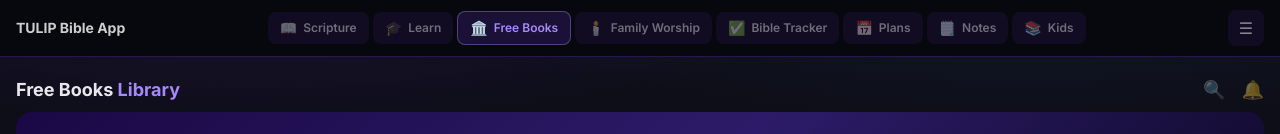
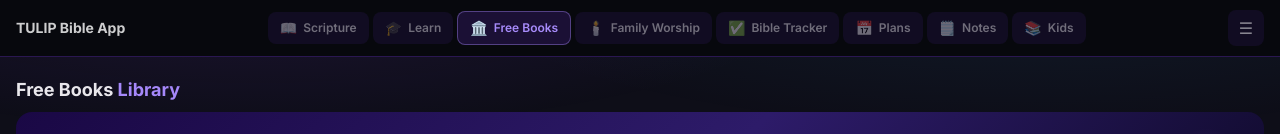
Before and after one commit to josuezuniga93-creator/BIBLE-APP, a Next.js app in the folder frontend/: page /library in a window 1280 px wide. Shown: the top 134 px of the page. Built offline with nearby package versions, Linux system fonts and the light colour scheme.

Commit message:
fix: light-elegant hero box smooth parchment gradient, readable text colors

```diff
--- a/frontend/app/library/page.tsx
+++ b/frontend/app/library/page.tsx
@@ -175,10 +175,6 @@ export default function LibraryPage() {
         <h1 className="text-lg font-bold" style={{ color: th.textPrimary }}>
           Free Books <span style={{ color: th.accent }}>Library</span>
         </h1>
-        <div className="flex items-center gap-4">
-          <button className="transition-colors text-lg" style={{ color: th.iconMuted }}>🔍</button>
-          <button className="transition-colors text-lg" style={{ color: th.iconMuted }}>🔔</button>
-        </div>
       </div>
 
       {/* ── Hero banner ──────────────────────────────────────────────────────── */}
```
